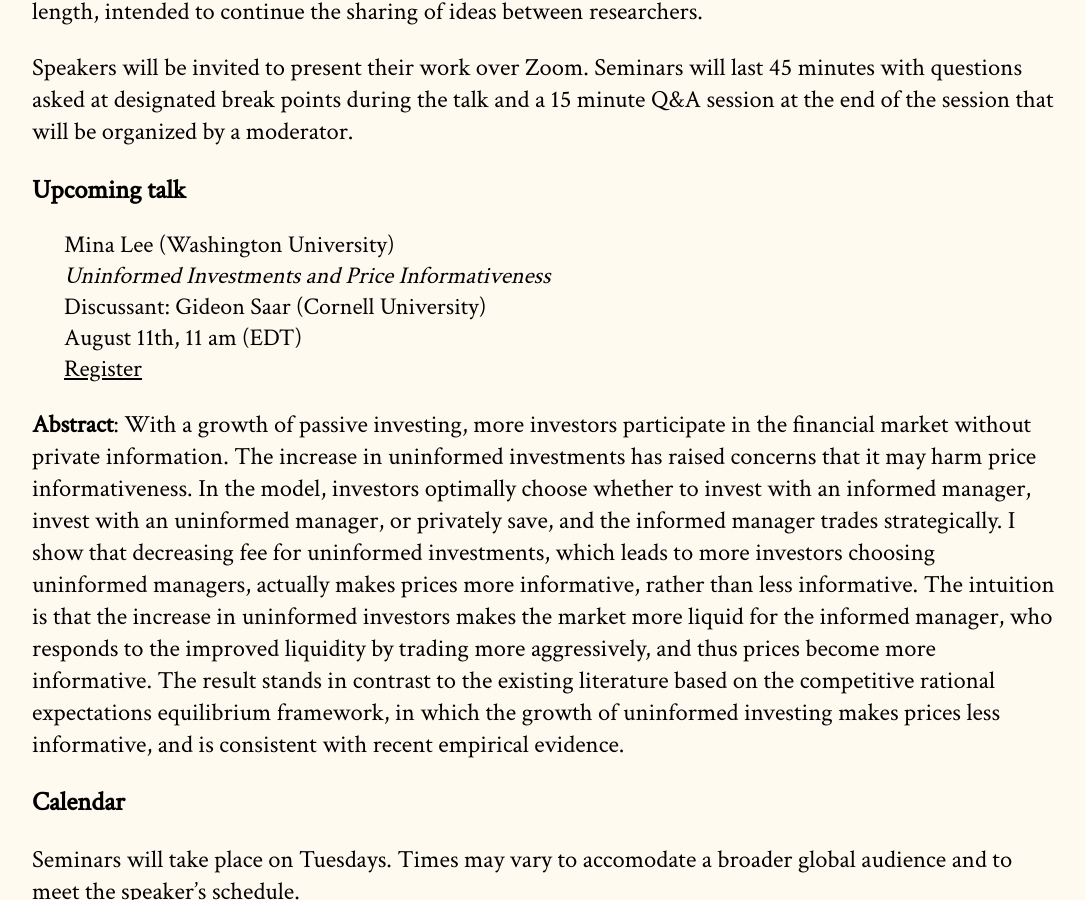
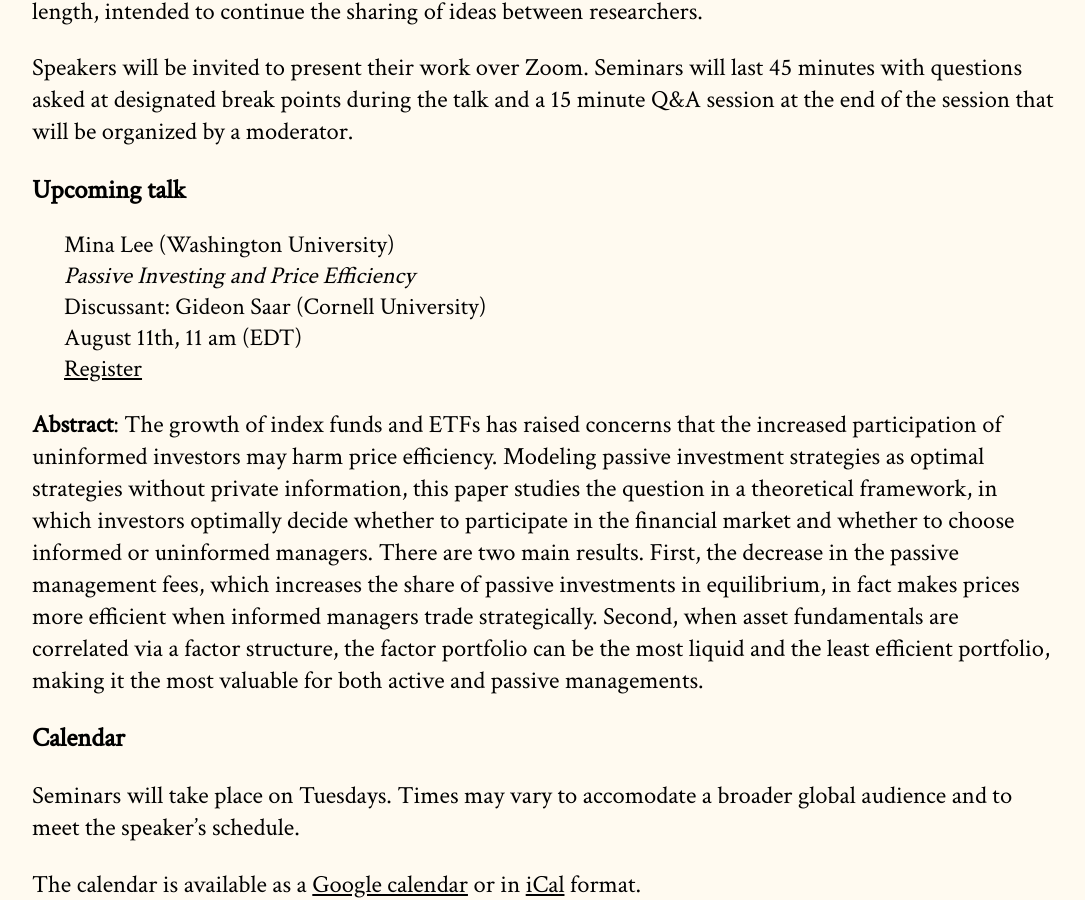
Before and after one commit to cpfiffer/microstructure.exchange, a Jekyll site: the page built from index.md, in a window 1280 px wide and 900 px high, scrolled down 288 px. Shown: the whole window, without its empty margins (96-1181 px from the left). Built offline with Jekyll 4.4.1, drawn with Linux system fonts in a browser that asks for light colours; some web fonts are replaced.

Commit message:
Update Mina Lee info

```diff
--- a/_config.yml
+++ b/_config.yml
@@ -12,7 +12,7 @@ github:
 
 speaker-info:
   speaker-name: Mina Lee (Washington University)
-  speaker-paper: "Uninformed Investments and Price Informativeness"
+  speaker-paper: "Passive Investing and Price Efficiency"
   # coauthors: "Junyuan Zhou (INSEAD)"
   speaker-date: August 11th, 11 am (EDT)
   discussant: "Gideon Saar (Cornell University)"
--- a/index.md
+++ b/index.md
@@ -18,7 +18,7 @@ Speakers will be invited to present their work over Zoom. Seminars will last 45
 
 {% include upcoming-speaker.html %}
 
-**Abstract**: With a growth of passive investing, more investors participate in the financial market without private information.  The increase in uninformed investments has raised concerns that it may harm price informativeness. In the model, investors optimally choose whether to invest with an informed manager, invest with an uninformed manager, or privately save, and the informed manager trades strategically. I show that decreasing fee for uninformed investments, which leads to more investors choosing uninformed managers, actually makes prices more informative, rather than less informative.  The intuition is that the increase in uninformed investors makes the market more liquid for the informed manager, who responds to the improved liquidity by trading more aggressively, and thus prices become more informative.  The result stands in contrast to the existing literature based on the competitive rational expectations equilibrium framework, in which the growth of uninformed investing makes prices less informative, and is consistent with recent empirical evidence.
+**Abstract**: The growth of index funds and ETFs has raised concerns that the increased participation of uninformed investors may harm price efficiency.  Modeling passive investment strategies as optimal strategies without private information, this paper studies the question in a theoretical framework, in which investors optimally decide whether to participate in the financial market and whether to choose informed or uninformed managers.  There are two main results.  First, the decrease in the passive management fees, which increases the share of passive investments in equilibrium, in fact makes prices more efficient when informed managers trade strategically.  Second, when asset fundamentals are correlated via a factor structure, the factor portfolio  can be the most liquid and the least efficient portfolio, making it the most valuable for both active and passive managements.
 
 ## Calendar
 
```
